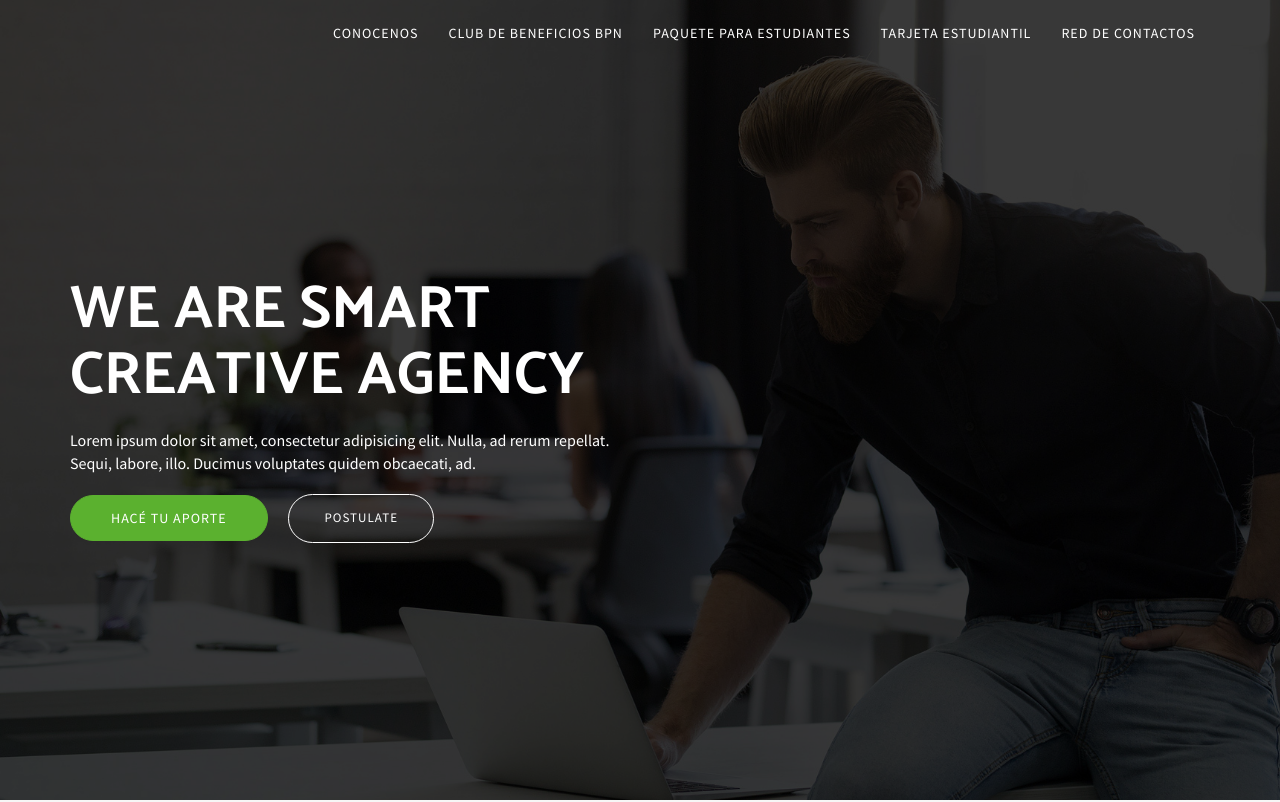
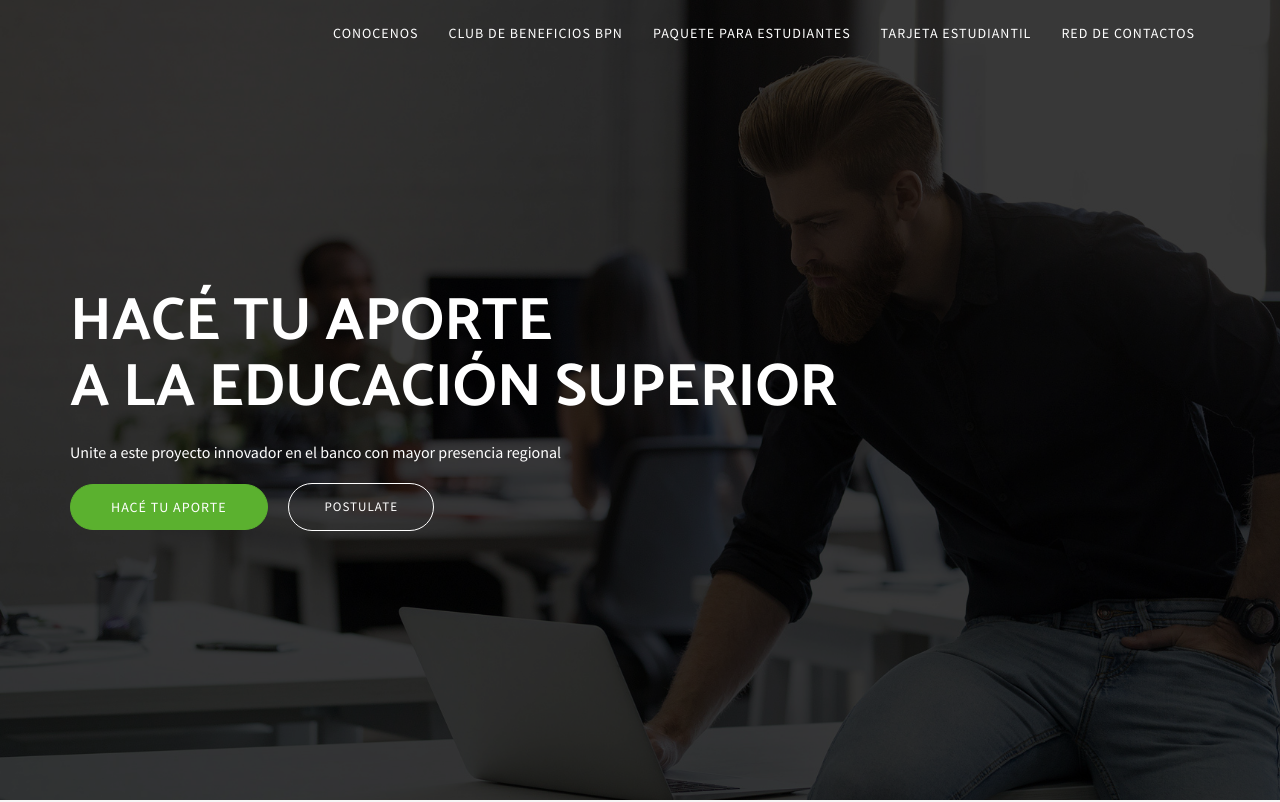
Before and after one commit to luchito76/luchito76.github.io, a plain HTML site: page index.html in a window 1280 px wide. Shown: the top 802 px of the page. Drawn offline with Linux system fonts and the light colour scheme; files whose address does not match are found by name.

Commit message:
Se cambia texto en slider

```diff
--- a/index.html
+++ b/index.html
@@ -136,10 +136,8 @@ Welcome Slider
       <div class="row">
         <div class="col-md-12">
           <div class="block">
-            <h1 class="wow fadeInUp" data-wow-duration=".5s" data-wow-delay=".3s">We are smart <br> Creative Agency</h1>
-            <p class="wow fadeInUp" data-wow-duration=".5s" data-wow-delay=".5s">Lorem ipsum dolor sit amet,
-              consectetur adipisicing elit. Nulla, ad rerum repellat. Sequi, labore, illo. Ducimus voluptates quidem
-              obcaecati, ad.</p>
+            <h1 class="wow fadeInUp" data-wow-duration=".5s" data-wow-delay=".3s">Hacé tu aporte <br> a la educación superior</h1>
+            <p class="wow fadeInUp" data-wow-duration=".5s" data-wow-delay=".5s">Unite a este proyecto innovador en el banco con mayor presencia regional</p>
             <ul class="list-inline wow fadeInUp" data-wow-duration=".5s" data-wow-delay=".7s">
               <li>
                 <a data-scroll href="#services" class="btn btn-main">Hacé tu aporte</a>
```
